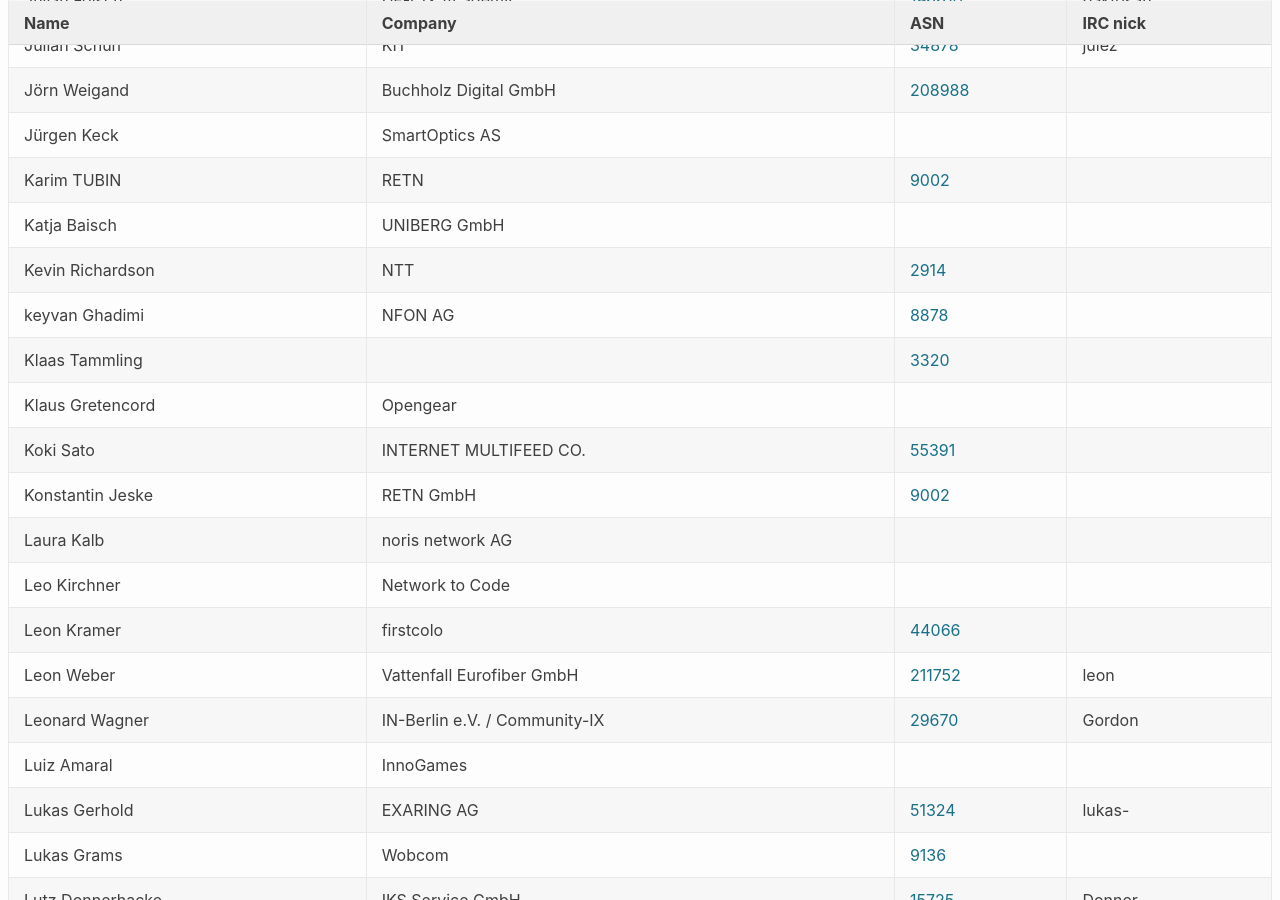
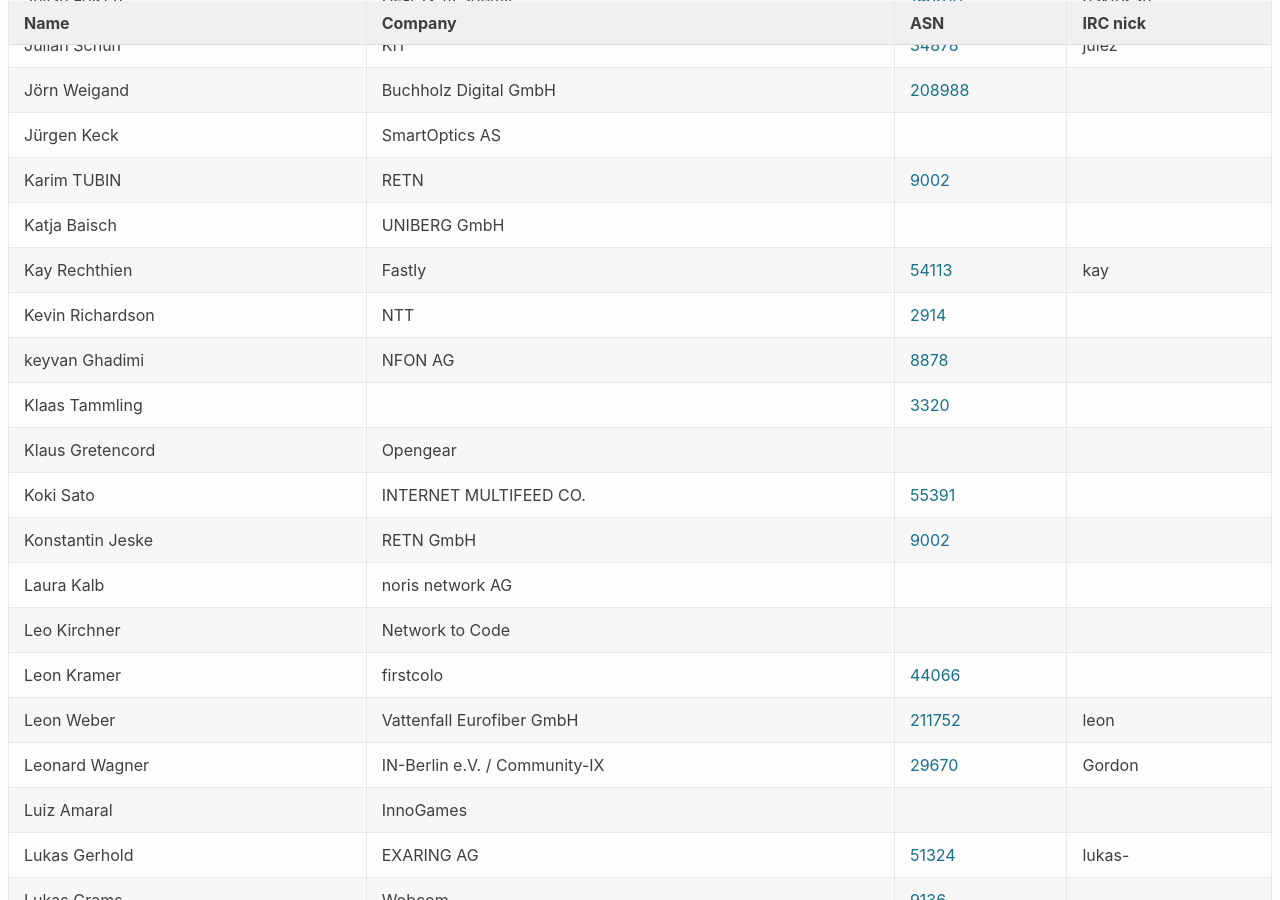
Before and after one commit to denog/pretix-attendeelist, a Jekyll site: the page built from denog14/index.md, in a window 1280 px wide and 900 px high, scrolled down 5824 px. Built offline with Jekyll 4.4.1, drawn with Linux system fonts in a browser that asks for light colours.

Commit message:
Latest data: Mon Nov  7 19:48:17 UTC 2022

```diff
--- a/_data/attendees_denog14_onsite.json
+++ b/_data/attendees_denog14_onsite.json
@@ -784,6 +784,12 @@
     "company": "UNIBERG GmbH",
     "irc": null,
     "asn": null
+  },
+  {
+    "name": "Kay Rechthien",
+    "company": "Fastly",
+    "irc": "kay",
+    "asn": "54113"
   },
   {
     "name": "Kevin Richardson",
```
